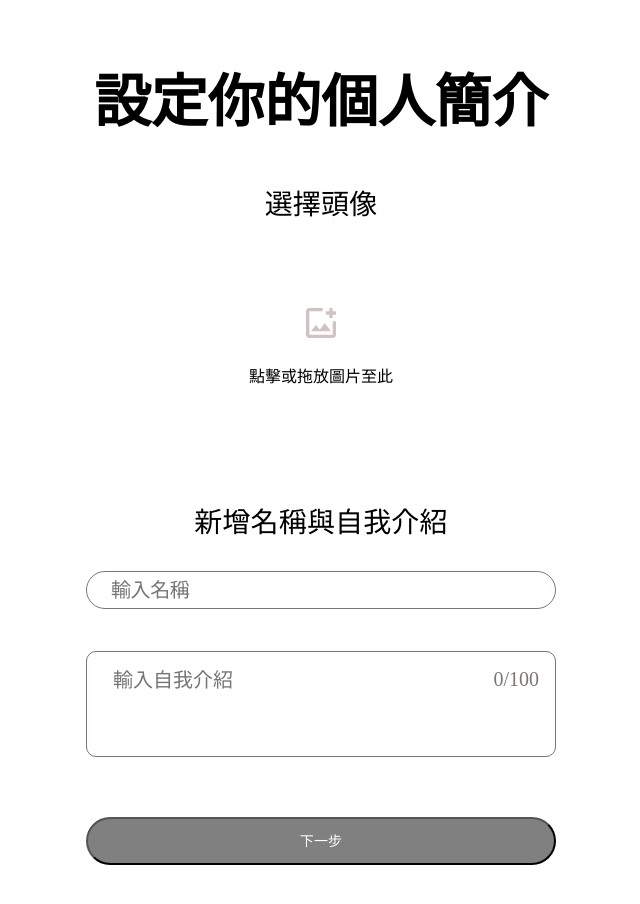
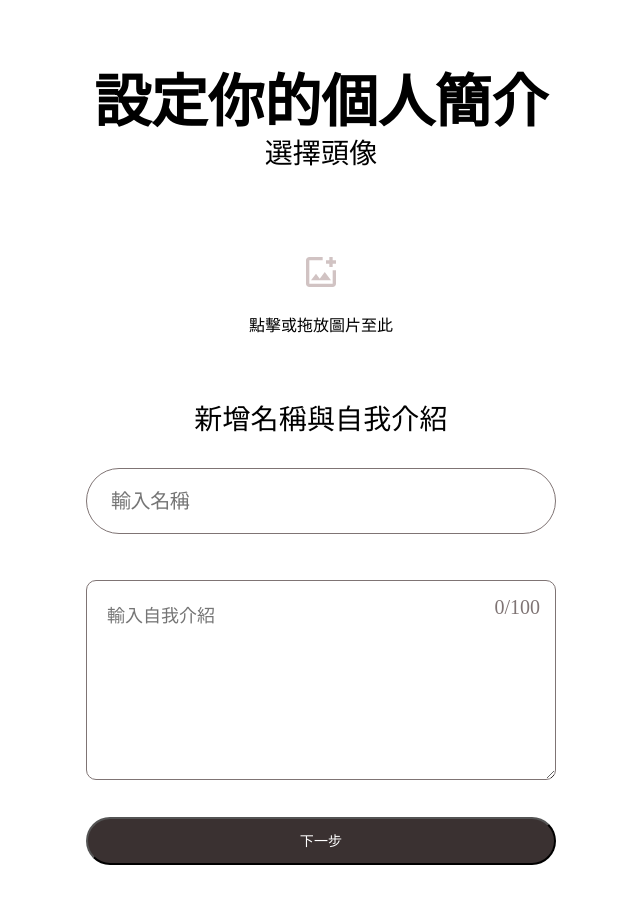
Before and after one commit to ShackArbeit/ShackRed, a Vue app in the folder InterRed/: page /setting/profile in a window 1280 px wide. Shown: the top 904 px of the page, without its empty margins (319-959 px from the left). Built offline with nearby package versions, Linux system fonts and the light colour scheme.

Commit message:
AddButtonSetting

```diff
--- a/InterRed/src/components/Setting/ProfileSetting.vue
+++ b/InterRed/src/components/Setting/ProfileSetting.vue
@@ -1,10 +1,27 @@
 <script setup>
 import {ref,watch} from "vue"
+import { useRouter } from 'vue-router';
 const previewImage=ref(null)
 const fileInput=ref(null)
+const router=useRouter()
+const nameValue=ref(null)
+const textValue=ref(null)
+const checkShowInput=ref(false)
+const charCount = ref(0);
+const maxChars = 100;
 watch(previewImage,(newImage)=>{
     if(newImage){
        console.log('圖片已經更新了')
+    }
+})
+watch(textValue,(newValue)=>{
+    charCount.value=newValue.length
+    if(charCount.value>maxChars){
+         document.getElementsByClassName("character-count").color='red'
+         document.getElementById("text").borderColor="red"
+    }else{
+         document.getElementById("text-area").style.borderColor = "#7f7474";
+         document.getElementsByClassName("character-count").color='black'
     }
 })
 const onDrageOver=(event)=>{
@@ -36,6 +53,36 @@ const onFileChange=(event)=>{
 }
 const triggerFileInput=()=>{
      fileInput.value.click()
+}
+function goToLinkProfilePage() {
+    const textField2=document.getElementById("text-field2")
+    const textarea=document.getElementById("text-area")
+    if (!nameValue.value?.trim() || !textValue.value?.trim() || !previewImage.value) {
+        window.alert('請輸入名稱及簡介與頭象');
+        checkShowInput.value = true;
+        textField2.style.borderColor='red'
+        textarea.style.borderColor='red'
+        textField2.style.color='red'
+        textarea.style.color='red'
+        textField2.classList.add("error-placeholder");
+        textarea.classList.add("error-placeholder");
+        return;
+    }
+    if (!nameValue.value?.trim() || !textValue.value?.trim()) {
+        window.alert('請輸入名稱及簡介');
+        checkShowInput.value = true;
+        textField2.style.borderColor='red'
+        textarea.style.borderColor='red'
+        textField2.style.color='red'
+        textarea.style.color='red'
+        textField2.classList.add("error-placeholder");
+        textarea.classList.add("error-placeholder");
+        return;
+    }
+    checkShowInput.value = false;
+    textField2.style.borderColor = "#7f7474";
+    textarea.style.borderColor = "#7f7474";
+    router.push("/setting/app");
 }
 </script>
 
@@ -82,21 +129,37 @@ const triggerFileInput=()=>{
             <div class="div5">
               <div class="div4">新增名稱與自我介紹</div>
               <div class="text-field">
-                    <input type="text" placeholder="輸入名稱"
-                    class="text-field2"  id="name">
-                    <span class="warning" id="nameWarning">必填</span> <!-- 修正這裡的 id -->
+                    <input
+                    type="text"
+                    placeholder="輸入名稱"
+                    id="text-field2"
+                    v-model="nameValue">
+                    <span
+                    class="warning"
+                    v-if="checkShowInput"
+                    >必填</span>
               </div>
-              <div class="text-field">
-                <div class="input-container" id="intro_container">
-                    <textarea placeholder="輸入自我介紹" class="text-area" id="intro" ></textarea>
-                    <div class="character-count">0/100</div>
+              <div class="text-field3">
+                    <textarea
+                    placeholder="輸入自我介紹"
+                    id="text-area"
+                    class="input-container"
+                    v-model="textValue"
+                    ></textarea>
+                    <div class="character-count">{{ charCount }}/{{ maxChars }}</div>
+                    <span
+                  class="warning"
+                  v-if="checkShowInput"
+                  >必填</span>
                 </div>
-                <span class="warning" id="introWarning">必填</span>
 
-                </div>
             </div>
             <div class="div6">
-                <button class="button"  id="submitBtn" >下一步</button>
+                <button
+                :class="['button', { enabled: nameValue && textValue && previewImage }]"
+
+                @click="goToLinkProfilePage"
+                >下一步</button>
             </div>
           </div>
         </div>
@@ -204,21 +267,18 @@ const triggerFileInput=()=>{
   align-self: stretch;
   flex-shrink: 0;
   position: relative;
-  /* border:2px solid red; */
 }
 .upload-container {
             width: 200px;
             height:200px;
-             /* border: 2px dashed #ccc;  */
             display: flex;
             justify-content: center;
             align-items: center;
-            /* background-color: #f4f4f4; */
             flex-direction: column;
             cursor: pointer;
             text-align: center;
             position: relative;
-     }
+}
 .upload-container:hover {
          background-color: #e9e9e9;
 }
@@ -232,27 +292,6 @@ const triggerFileInput=()=>{
         border-radius: 50%;
         object-fit: fill;
  }
-.user2 {
-  flex-shrink: 0;
-  width: 24px;
-  height: 24px;
-  position: relative;
-  overflow: visible;
-}
-.user3 {
-  flex-shrink: 0;
-  width: 24px;
-  height: 24px;
-  position: relative;
-  overflow: visible;
-}
-.plus {
-  flex-shrink: 0;
-  width: 24px;
-  height: 24px;
-  position: relative;
-  overflow: visible;
-}
 .div5 {
   display: flex;
   flex-direction: column;
@@ -266,7 +305,6 @@ const triggerFileInput=()=>{
 .text-field {
   border-radius: 4px 4px 0px 0px;
   width: 100%;
-  height:66px;
   max-width: 470px;
   position: relative;
   display: flex;
@@ -274,24 +312,28 @@ const triggerFileInput=()=>{
   margin-bottom: 10px;
 }
 /* 填寫自我介紹部分的容器 */
+.text-field3 {
+  display:flex;
+  border-radius: 4px 4px 0px 0px;
+  width: 100%;
+  max-width: 470px;
+  position: relative;
+  flex-direction: column;
+  display: flex;
+  margin-bottom: 30px;
+}
 .input-container {
     width: 100%;
+    min-height:200px;
     position: relative;
+    box-sizing: border-box;
     border: 1px solid #7f7474;
     border-radius: 10px;
-    padding: 10px;
-    margin-top:-2rem;
+    padding: 20px;
+    font-size:18px;
 }
-/* 以下為填寫框框內的 Placeholder  */
-.text-area {
+ #text-area {
     width:100%;
-    height: 80px;
-    border: none;
-    resize: none;
-    font-size: 20px;
-    font-family: Inter-Regular;
-    outline: none;
-    padding-left: 1rem;
 }
 .character-count {
     font-size:20px;
@@ -302,11 +344,11 @@ const triggerFileInput=()=>{
     align-self: flex-end;
 }
 /* 新增名稱的輸入框 */
-.text-field2 {
+#text-field2 {
     padding-left:1.5rem;
     cursor:pointer;
     width:100%;
-    height:100%;
+    height:66px;
     border-radius: 1000px;
     border:1px solid #7f7474;
     font-size: 20px;
@@ -317,11 +359,14 @@ const triggerFileInput=()=>{
     outline: none;
     font-family: Inter-Regular;
 }
+.error-placeholder::placeholder {
+    color: red;
+}
 /* 確定的按鈕預設是灰色 */
 .button {
     max-width: 470px;
-    /* background:#3a3131; */
-    background-color: gray;
+    background:#3a3131;
+    /* background-color: gray; */
     border-radius: 100px;
     font-size: 14px;
     cursor:pointer;
@@ -335,47 +380,34 @@ const triggerFileInput=()=>{
     position: relative;
     overflow: hidden;
 }
+.enabled {
+    background-color: green;
+}
 /* 有輸入內容按鈕才會顯示可點擊的狀態 */
-.button.enabled {
+/* .button.enabled {
     background-color: #3a3131;
     cursor: pointer;
 }
 
+
 .button:disabled {
     background-color:gray;
-}
+} */
 /* 若輸入空白後會顯示的隱藏 Class */
 .warning {
-    /* color: red; */
-    font-size: 14px;
+    color: black;
+    font-size: 24px;
     margin-top:.5rem;
     font-weight:600;
-    visibility: hidden;
+    text-align: right;
+    border:2px solid red;
 }
-.text-field2:hover{
+/* .text-field2:hover{
     border:2px solid #6c86f5;
-}
-.text-field2:focus{
+} */
+/* .text-field2:focus{
     border:2px solid #fa3c76;
-}
-
-.text-field3 {
-    padding-left:1rem;
-    cursor:pointer;
-    width:100%;
-    height:100%;
-    border-radius: 1000px;
-    border:1px solid #7f7474;
-    font-size: 20px;
-    letter-spacing:-0.02em;
-    font-weight: 400;
-    color: #4e4545;
-    text-align: left;
-    outline: none;
-    font-family: Inter-Regular;
-}
-
-
+}  */
 
 
 .div6 {
--- a/InterRed/src/components/Setting/StartSetting.vue
+++ b/InterRed/src/components/Setting/StartSetting.vue
@@ -1,9 +1,16 @@
 <script setup>
 import { useRouter } from 'vue-router';
+import { ref } from 'vue';
+const inputRef=ref(null)
 const router=useRouter()
 function goToProfileSettings(){
-     router.push('/setting/profile')
-     console.log('已經轉換了')
+     if(inputRef.value===null){
+       window.alert('請輸入一個使用者名稱 !')
+       return
+     }
+     else{
+         router.push('/setting/profile')
+     }
 }
 </script>
 
@@ -16,7 +23,10 @@ function goToProfileSettings(){
           <div class="div3">
             <div class="div4">選擇你的使用者名稱，隨時可以修改。</div>
             <div class="text-field">
-                      <input type="text" placeholder="mobiweb.x/ 使用者名稱"
+                      <input
+                      type="text"
+                      v-model="inputRef"
+                      placeholder="ShackWeb / 使用者名稱"
                       class="text-field2">
             </div>
           </div>
```
